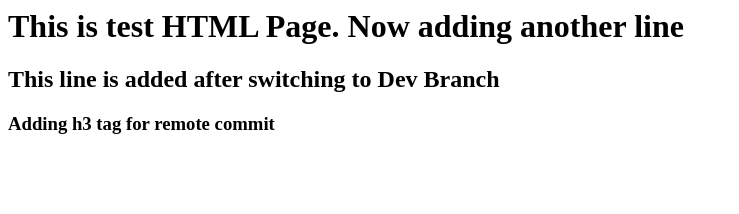
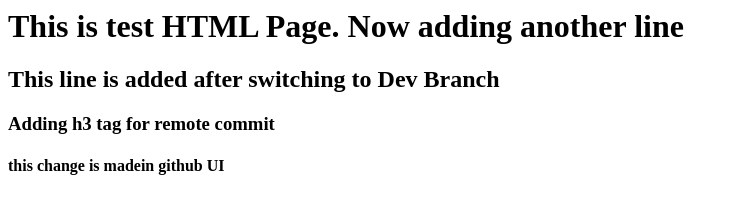
Before and after one commit to patriotali06/firstgitrepo, a plain HTML site: page index.html in a window 1280 px wide. Shown: the whole page, without its empty margins (0-739 px from the left). Drawn offline with Linux system fonts and the light colour scheme.

Commit message:
Update index.html
added h4 tag

```diff
--- a/index.html
+++ b/index.html
@@ -3,5 +3,6 @@
 	<h1>This is test HTML Page. Now adding another line</h1>
 	<h2>This line is added after switching to Dev Branch</h2>
 	<h3>Adding h3 tag for remote commit</h3>
+	<h4>this change is madein github UI</h4>
 </body>
 </html>
```
